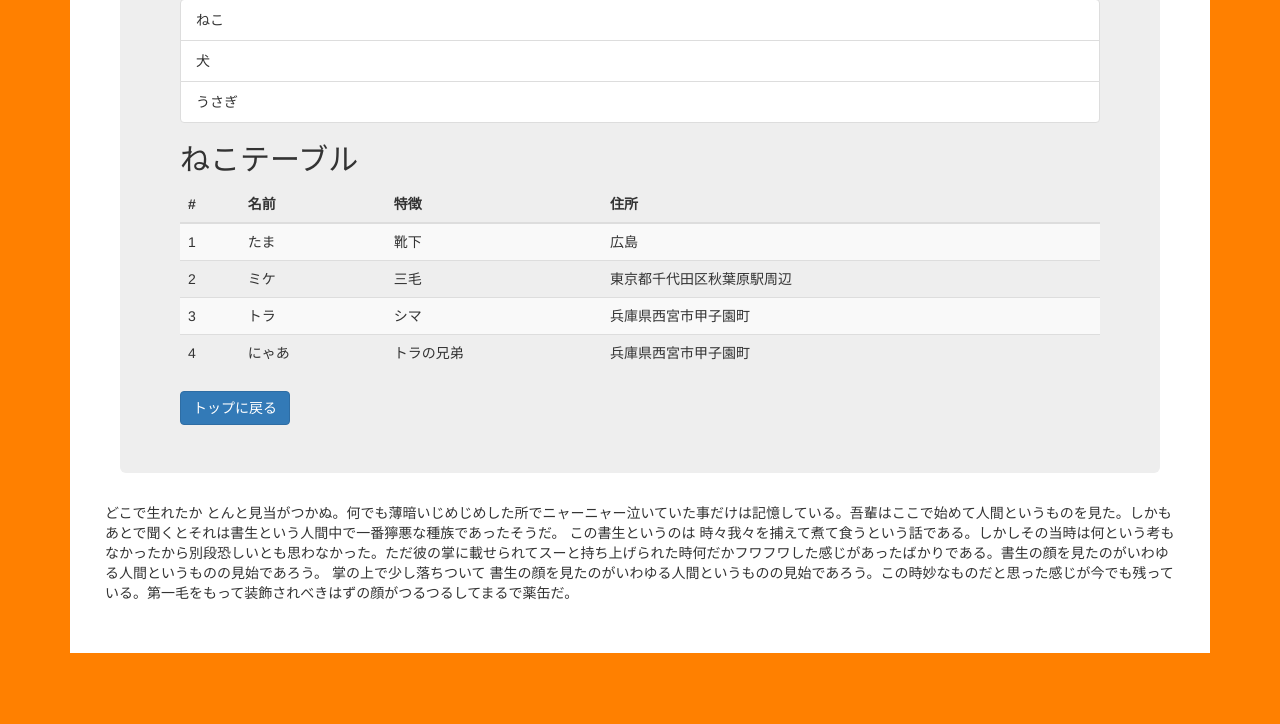
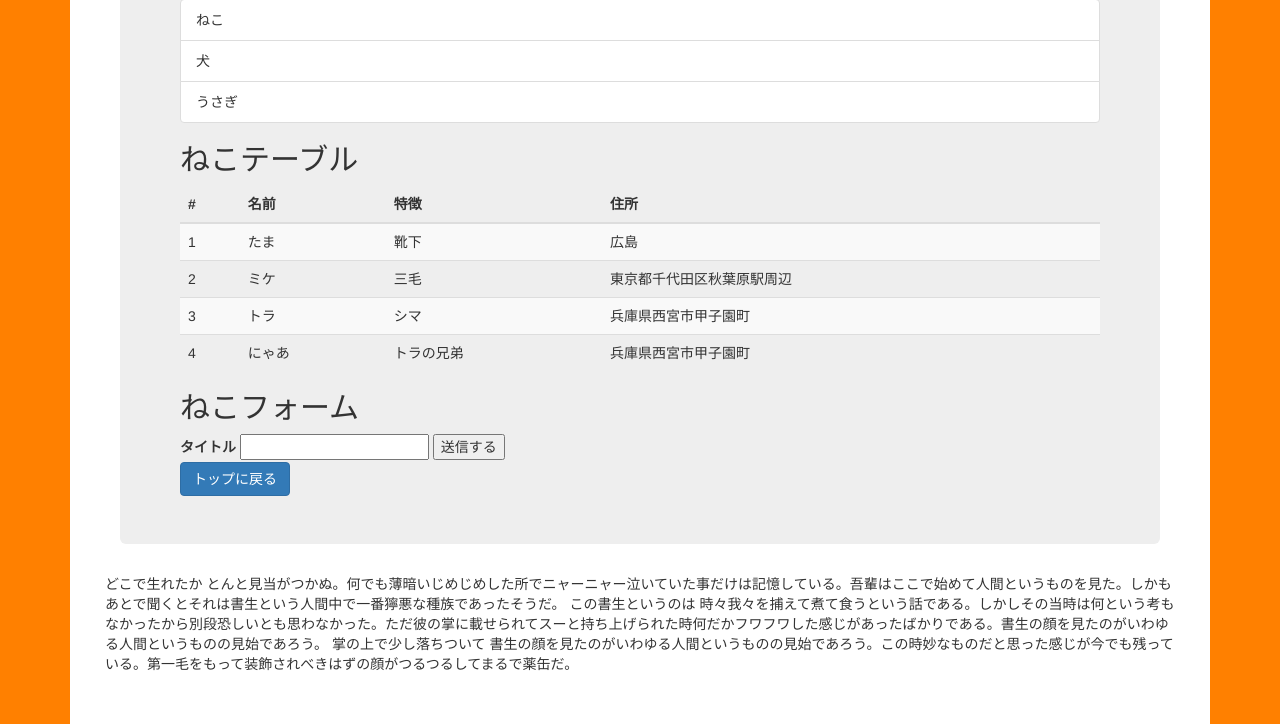
Before and after one commit to Sari7happy/bootstrap, a plain HTML site: page index.html in a window 1280 px wide. Shown: the part 646-1370 px from the top of the page. Before the commit the page ends 1299 px from the top, so only its background shows below. Drawn offline with nearby package versions, Linux system fonts and the light colour scheme.

Commit message:
”inputタグ追加”

```diff
--- a/index.html
+++ b/index.html
@@ -92,6 +92,13 @@
                                 </tr>
                             </tbody>
                          </table>
+                         <h2 id="form">ねこフォーム</h2>
+                         <form action="#" method="post">
+                            <label for="title">タイトル</label>
+                            <input type="text" name="title" id="title">
+                            <button type="submit">送信する</button>
+                            <!--inputタグとbuttonタグで送信ボタン作れる -->
+                         </form>
                         <a class="btn btn-primary" href="#">トップに戻る</a>
                         <!-- ボタンを押すとリンクに飛ぶ。ボタンを押すと一番上に飛ぶ。 -->
                         <!-- <a href="https://ja.wikipedia.org/wiki/%E5%A4%8F%E7%9B%AE%E6%BC%B1%E7%9F%B3" target="_blank">夏目漱石</a>
```
